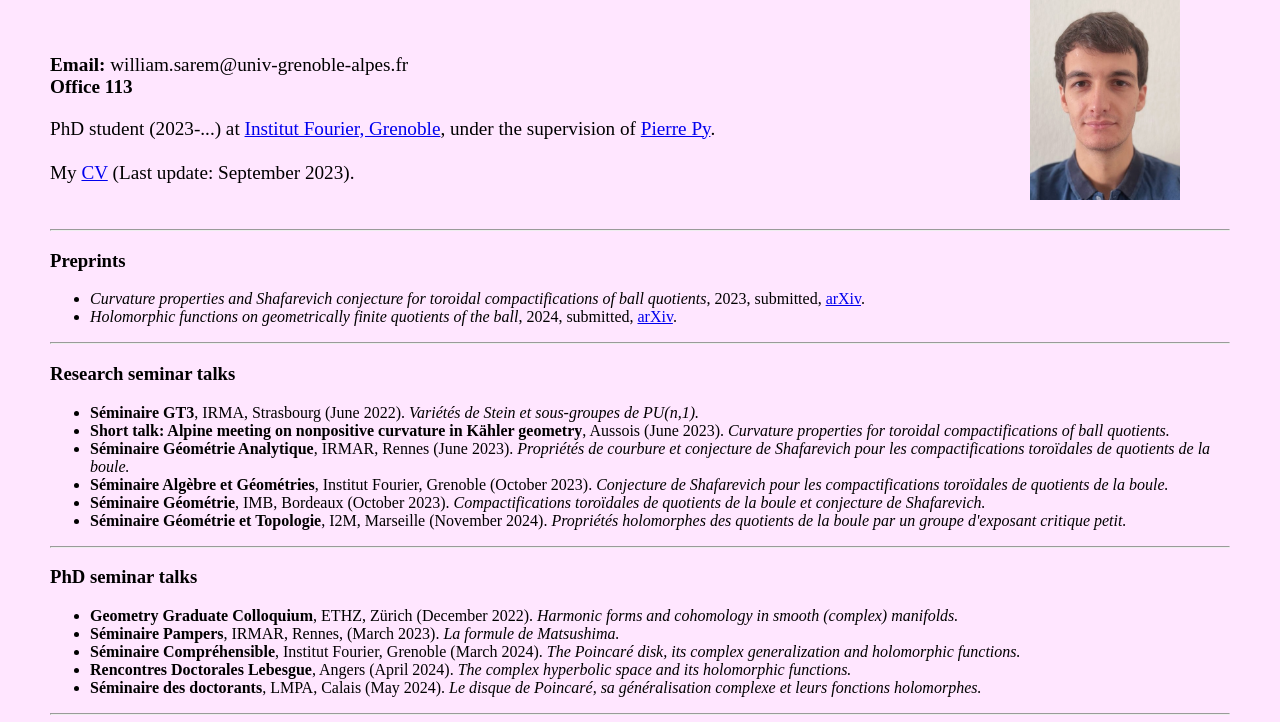
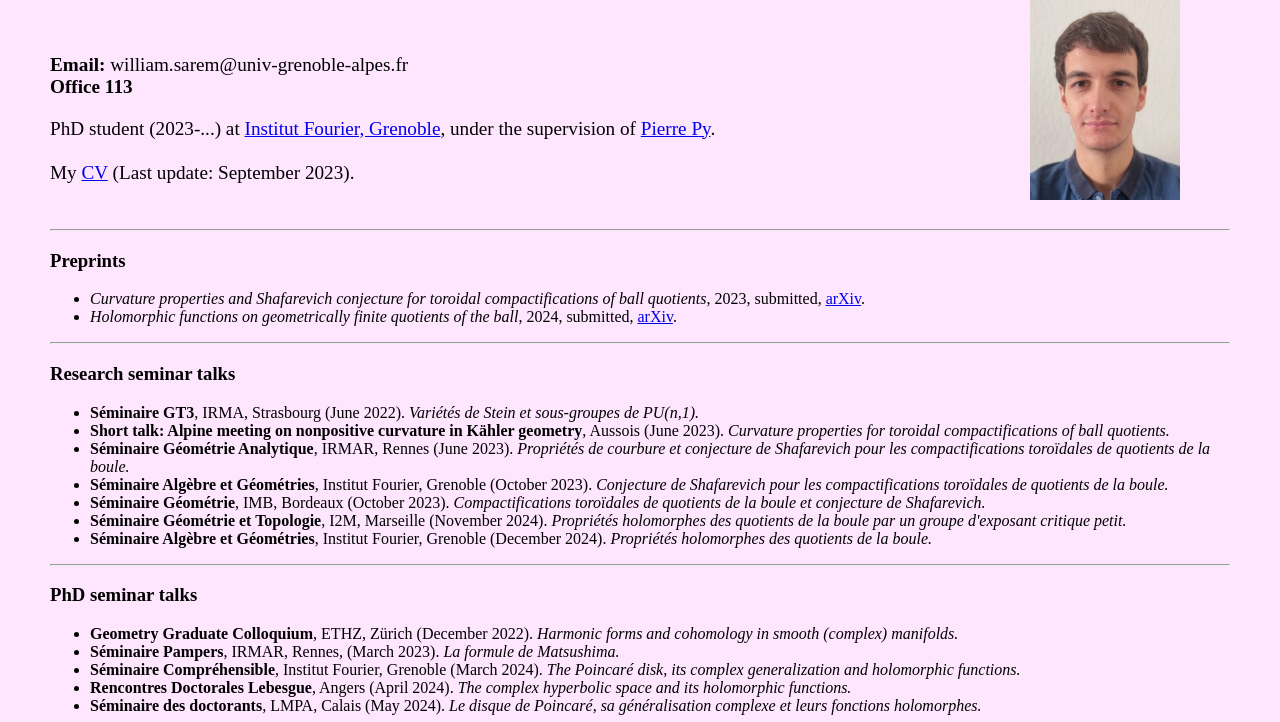
Before and after one commit to williamsarem/williamsarem.github.io, a plain HTML site: page index.html in a window 1280 px wide. Shown: the part 78-800 px from the top of the page. Drawn offline with Linux system fonts and the light colour scheme.

Commit message:
Update index.html

```diff
--- a/index.html
+++ b/index.html
@@ -46,6 +46,7 @@ My <a href="CV.pdf">CV</a> (Last update: September 2023).
 	<li><strong>Séminaire Algèbre et Géométries</strong>, Institut Fourier, Grenoble (October 2023). <i>Conjecture de Shafarevich pour les compactifications toroïdales de quotients de la boule.</i></li>
 	<li><strong>Séminaire Géométrie</strong>, IMB, Bordeaux (October 2023). <i>Compactifications toroïdales de quotients de la boule et conjecture de Shafarevich.</i></li>
 	<li><strong>Séminaire Géométrie et Topologie</strong>, I2M, Marseille (November 2024). <i> Propriétés holomorphes des quotients de la boule par un groupe d'exposant critique petit.</i></li>
+        <li><strong>Séminaire Algèbre et Géométries</strong>, Institut Fourier, Grenoble (December 2024). <i>Propriétés holomorphes des quotients de la boule.</i></li>
     </ul>
 
 	<hr>
```
